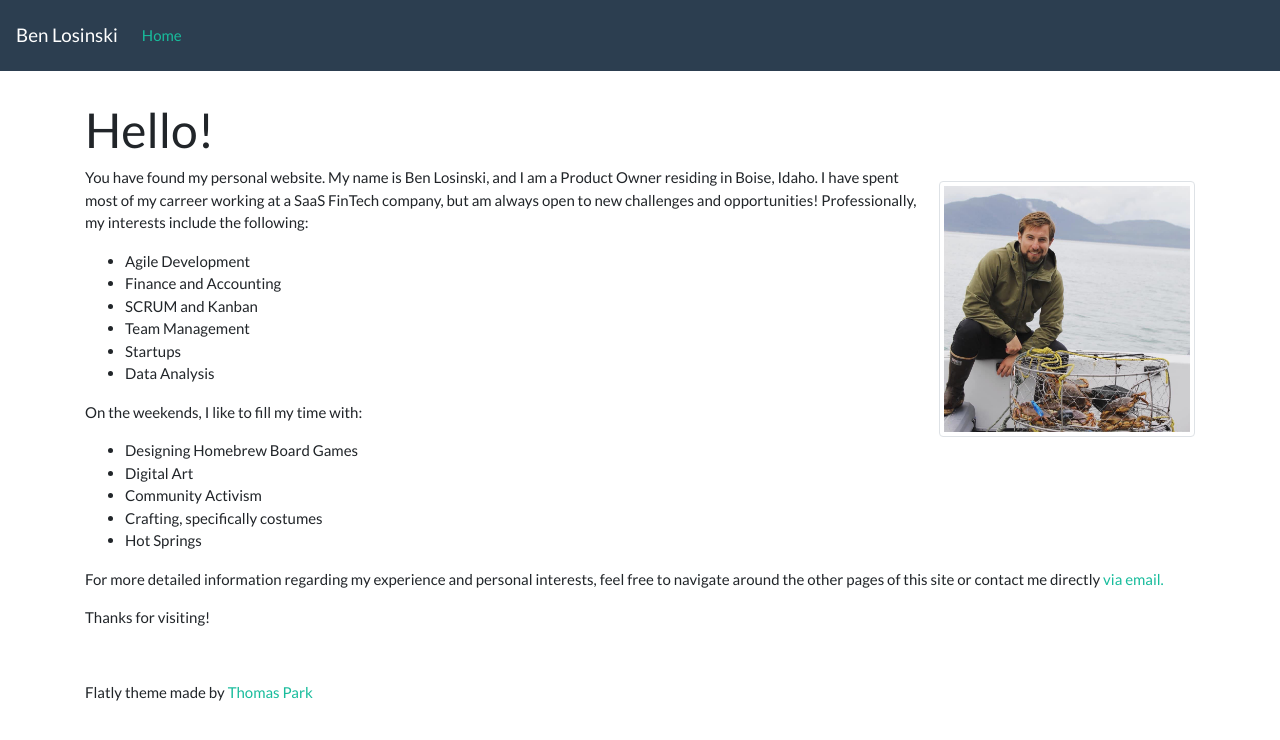
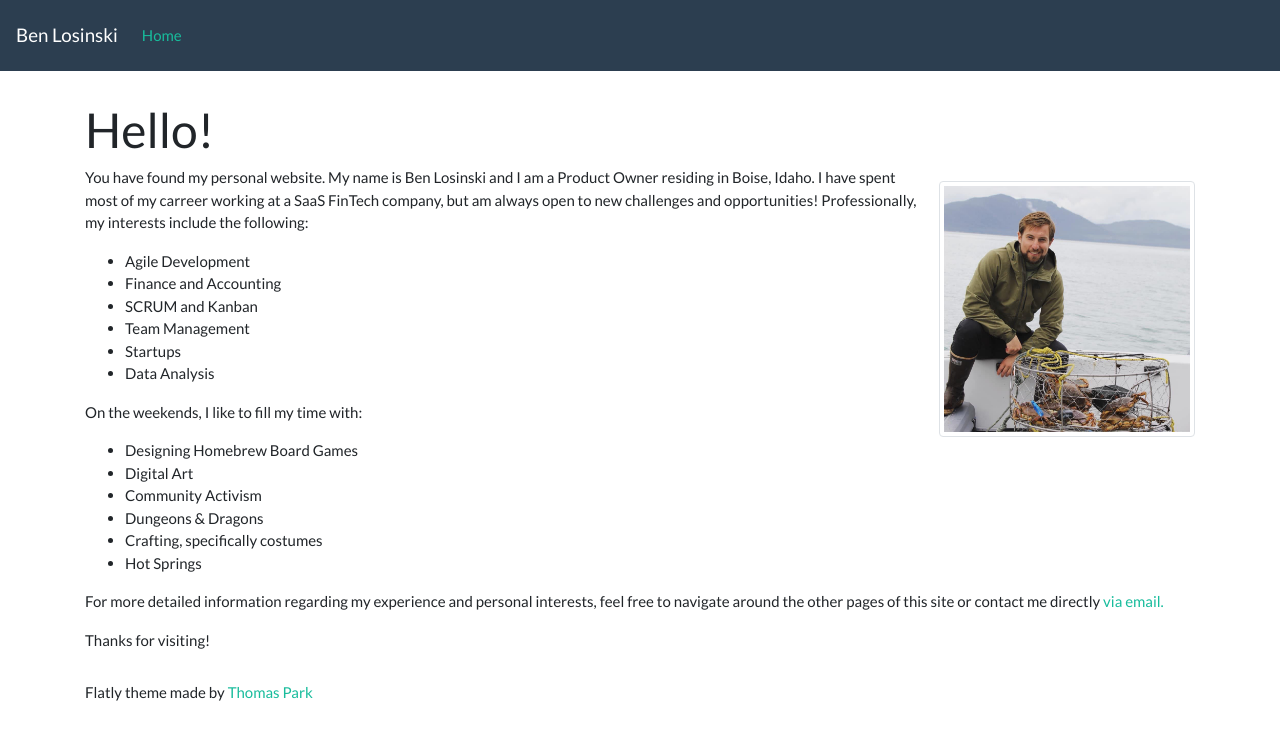
Before and after one commit to benlosinski/benlosinski.github.io, a Jekyll site: the page built from index.html, in a window 1280 px wide. Shown: the top 740 px of the page. Built offline with Jekyll 4.4.1, drawn with Linux system fonts in a browser that asks for light colours.

Commit message:
Update index.html

```diff
--- a/index.html
+++ b/index.html
@@ -10,7 +10,7 @@ order: 1
 <div style="min-height: 500px">
   <img class="img-thumbnail me" src="assets/Ben.JPG"/>
   <p>
-    You have found my personal website. My name is Ben Losinski, and I am a Product Owner residing in Boise, Idaho. I have spent most of my carreer working at a SaaS FinTech company, but am always open to new challenges and opportunities! Professionally, my interests include the following:
+    You have found my personal website. My name is Ben Losinski and I am a Product Owner residing in Boise, Idaho. I have spent most of my carreer working at a SaaS FinTech company, but am always open to new challenges and opportunities! Professionally, my interests include the following:
   </p>
   <ul>
     <li >Agile Development</li>
@@ -29,6 +29,7 @@ order: 1
     <li >Designing Homebrew Board Games</li>
     <li >Digital Art</li>
     <li >Community Activism</li>
+    <li >Dungeons & Dragons</li>
     <li >Crafting, specifically costumes</li>
     <li >Hot Springs</li>
   </ul>
```
